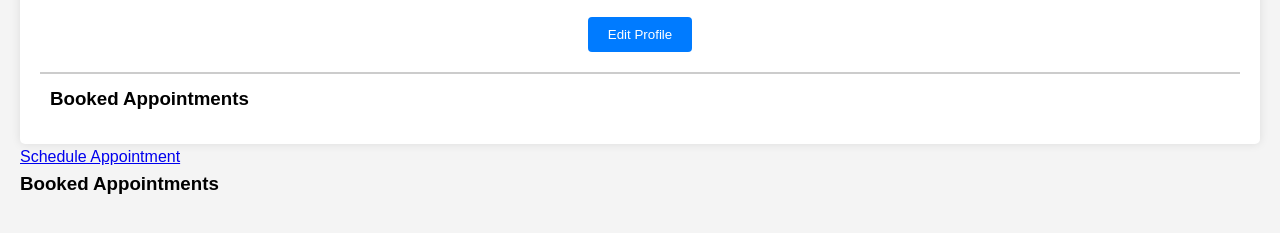
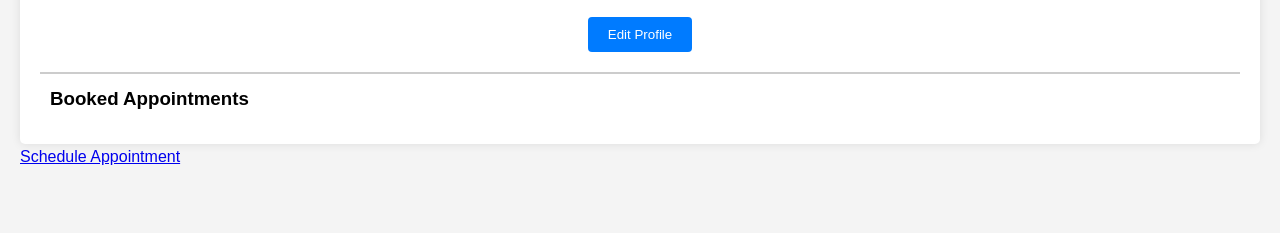
Before and after one commit to amcole1/smarthealthcaresystem, a website: page public/profile.html in a window 1280 px wide. Shown: the part 157-390 px from the top of the page. Drawn offline with Linux system fonts and the light colour scheme; no server answers; sample sign-in values are in the browser's storage.

Commit message:
More of the same

```diff
--- a/public/profile.html
+++ b/public/profile.html
@@ -29,6 +29,7 @@
         </div>
     </div>
 
+
     <!-- Modal.. maybe -->
     <div id="editModal" class="modal">
         <div class="modal-content">
@@ -47,9 +48,6 @@
 
     <a href="appointment.html" class="appointment-link">Schedule Appointment</a>
 
-    <div class="profile-section" id="appointmentsContainer">
-        <h3>Booked Appointments</h3>
-      </div>
 
 
     <script src="profile.js"></script>
--- a/public/profile.js
+++ b/public/profile.js
@@ -95,6 +95,7 @@ function displayBookedAppointments(appointments) {
 
     appointmentsContainer.innerHTML = appointmentHTML;
 }
+
 
 function setupEventListeners() {
       document.getElementById('editProfileButton').addEventListener('click', openEditModal);
```
